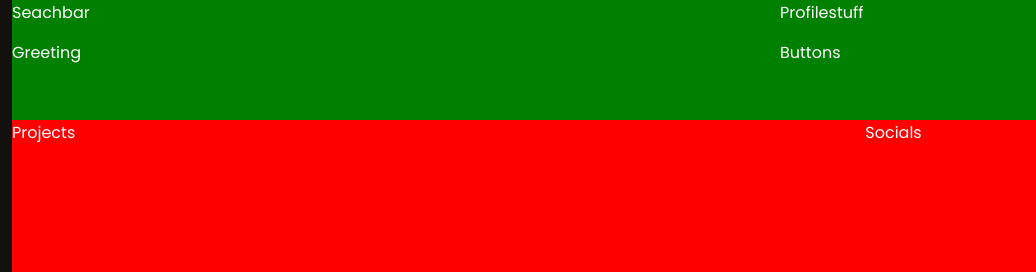
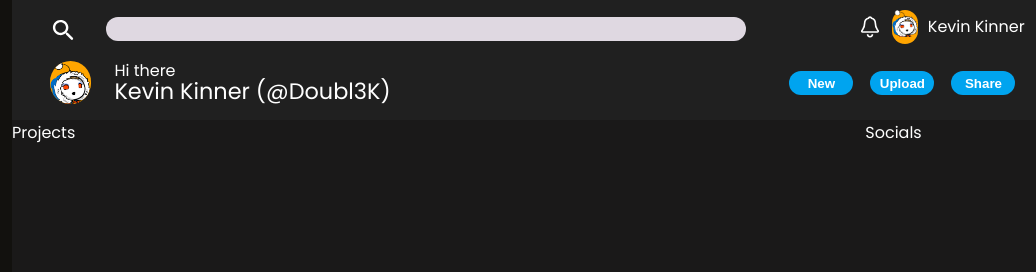
Before and after one commit to Doubl3K/OdinProject, a plain HTML site: page Advanced_HTML_CSS/CSSGrid/Dashboard/index.html in a window 1280 px wide. Shown: the top 272 px of the page, 244-1280 px from the left. Drawn offline with Linux system fonts and the light colour scheme.

Commit message:
Layout Topbar

```diff
--- a/Advanced_HTML_CSS/CSSGrid/Dashboard/index.html
+++ b/Advanced_HTML_CSS/CSSGrid/Dashboard/index.html
@@ -29,10 +29,27 @@
     </div>
 
     <div class="topbar-wrapper">
-        <div class="topbar-item">Seachbar</div>
-        <div class="topbar-item">Profilestuff</div>
-        <div class="topbar-item">Greeting</div>
-        <div class="topbar-item">Buttons</div>
+        <div class="topbar-item" id="searchfield"><img src="Icons/search_icon.svg" alt=""> <input type="search"></div>
+        <div class="topbar-item" id="tbp">
+            <img src="Icons/notification.svg" alt="">
+            <div id="pp"><img src="Icons/ppicture-icon.png" alt=""></div>
+            <div>Kevin Kinner</div>
+        </div>
+        <div class="topbar-item greeting">
+            <img id="ppb" src="Icons/ppicture-icon.png" alt="">
+            <div>Hi there</div>
+            <div id="socialat">Kevin Kinner (@Doubl3K)</div>
+        </div>
+        <div class="topbar-item upbuttons">
+            <button>New</button>
+            <button>Upload</button>
+            <button>Share</button>
+        </div>
+
+
+
+
+
     </div>
 
     <div class="content-wrapper">
--- a/Advanced_HTML_CSS/CSSGrid/Dashboard/style.css
+++ b/Advanced_HTML_CSS/CSSGrid/Dashboard/style.css
@@ -9,6 +9,7 @@ body{
     font-family: 'Poppins', sans-serif;
 }
 
+/* sidebar */
 .sidebar-wrapper{
     background-color: #12110e;
     grid-column: 1 / 1;
@@ -38,13 +39,93 @@ body{
     margin-right: 5%;
 }
 
+
+
+
+
+/* topbar */
 .topbar-wrapper{
-    background-color: green;
+    background-color: rgb(32, 32, 32);
     display: grid;
     grid-template: 1fr 2fr / 3fr 1fr;
+    padding-top: 1vh;
+    align-items: center;
+    padding-right: .5vw;
 }
+
+.topbar-item input[type=search]{
+    width: 50vw;
+    height: 3vh;
+    border-radius: 25px;
+    background-color: #dfd8e1;
+    border: none;
+}
+
+#searchfield{
+    margin-left: 3vw;
+}
+
+#searchfield img{
+    position:relative;
+    top: 8px;
+    height: 21px;
+    margin-right: 2vw;
+}
+
+.topbar-item img{
+    width: 2vw;
+}
+
+#tbp{
+    display: flex;
+    justify-content: space-around;
+    align-items: center;
+    margin-left: 6vw;
+}
+
+#pp{
+    background-color: orange;
+    border-radius: 100px;
+}
+
+.greeting{
+    display: grid;
+    align-items: center;
+    grid-template: 2vh 3vh / 5vw 25vw;
+    margin-left: 3vw;
+}
+
+#ppb{
+            grid-column: 1 / 1;
+            grid-row: 1 / 3;
+            width: 3.2vw;
+            background-color: orange;
+            border-radius: 100px;
+            align-self: center;
+}
+
+#socialat{
+    font-size: 1.4rem;
+}
+
+.upbuttons{
+    justify-self: center;
+}
+.topbar-item button{
+    margin-right: .5vw;
+    margin-left: .5vw;
+    background-color: #00a4ef;
+    color: white;
+    font-weight: 900;
+    border-radius: 25px;
+    border: none;
+    width: 5vw;
+    height: 3vh;
+}
+
+/* content */
 .content-wrapper{
-    background-color: red;
+    background-color: #1a1919;
     display: grid;
     grid-template: 1fr 2fr / 5fr 1fr;
 }
```
Also changed, not shown: Advanced_HTML_CSS/CSSGrid/Dashboard/Icons/notification.svg (added), Advanced_HTML_CSS/CSSGrid/Dashboard/Icons/ppicture-icon.png (added), Advanced_HTML_CSS/CSSGrid/Dashboard/Icons/search_icon.svg (added).
